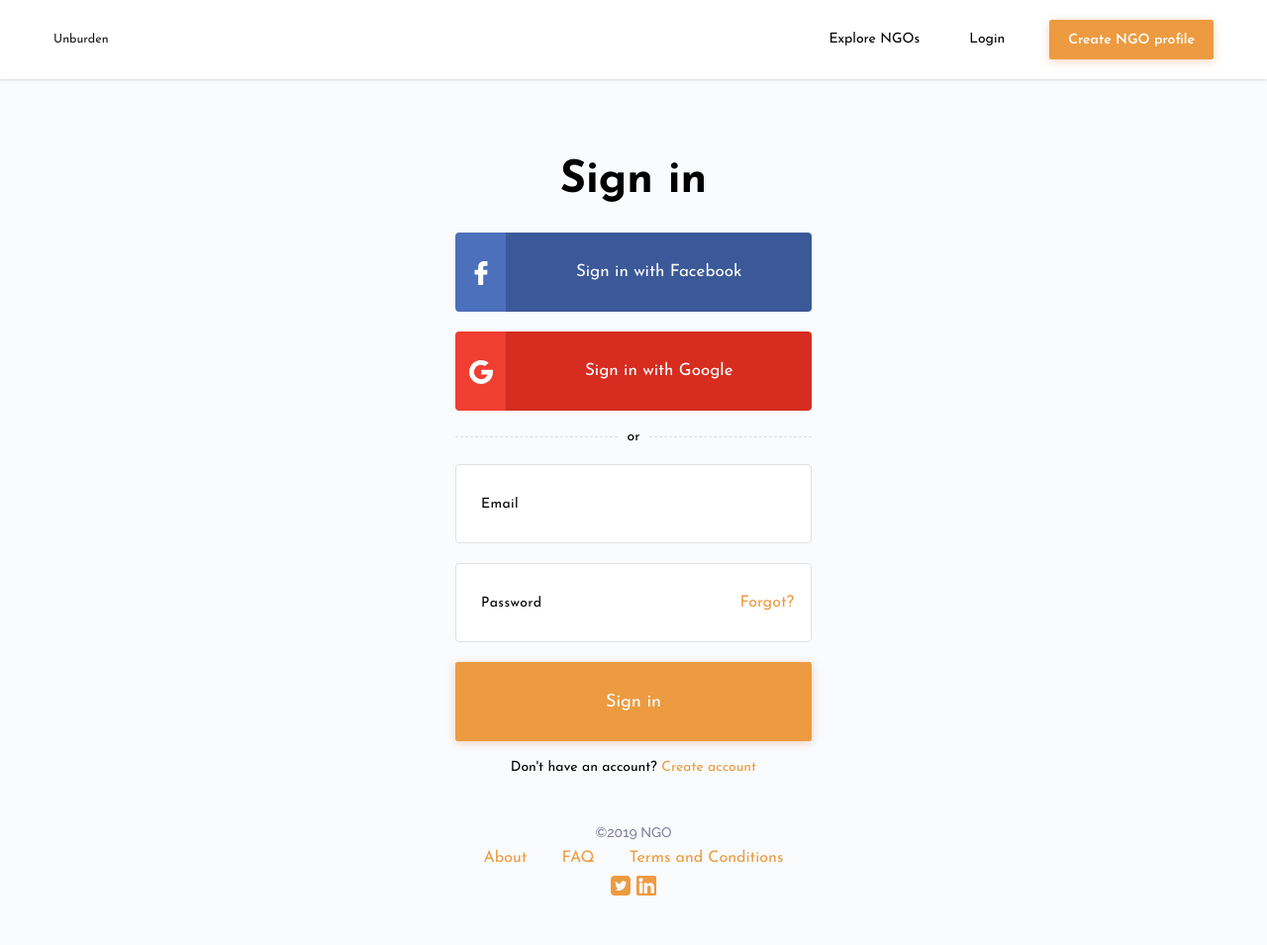
After one commit to olasunkanmi04/ngo, a PHP site: page /login.html in a window 1280 px wide. The commit adds this page. Shown: the whole page at 99% size. Run offline with PHP 8.4, Linux system fonts and the light colour scheme.

Commit message:
did login page

```diff
--- a/css/main.css
+++ b/css/main.css
@@ -573,8 +573,12 @@ body {
   .footer__list {
     display: inline-block;
     margin-right: 30px; }
+    .footer__list:last-child {
+      margin-right: 0; }
     .footer__list a {
       color: #ed9b40; }
+    .footer__list-wrap {
+      padding: 0 10px; }
   .footer__social {
     margin-top: 10px; }
     .footer__social svg {
@@ -982,3 +986,130 @@ body {
 @media screen and (max-width: 767px) {
   .donate__block {
     max-width: 400px; } }
+
+.login__form {
+  width: 400px;
+  margin: 50px auto;
+  padding: 0 20px; }
+
+.login__title {
+  font-size: 45px;
+  color: #000000;
+  line-height: 65px;
+  font-weight: 700;
+  text-align: center; }
+
+.login__divider {
+  display: flex;
+  margin-top: 20px;
+  align-items: center; }
+  .login__divider span {
+    margin: 0 10px;
+    color: #000000;
+    font-size: 14px; }
+  .login__divider hr {
+    margin: 0;
+    width: 100%;
+    height: 1px;
+    border-top: 1px dashed #dedede; }
+
+.login__google, .login__facebook {
+  display: flex;
+  margin-top: 20px; }
+  .login__google-icon, .login__facebook-icon {
+    background: #4C70BB;
+    width: 14.3%;
+    height: 80px;
+    border-radius: 4px 0 0 4px;
+    text-align: center;
+    line-height: 80px; }
+    .login__google-icon svg, .login__facebook-icon svg {
+      width: 24px;
+      height: 24px;
+      fill: #ffffff; }
+  .login__google-button, .login__facebook-button {
+    width: 85.7%;
+    border-radius: 0 4px 4px 0;
+    height: 80px;
+    text-align: center;
+    background: #3b5998; }
+    .login__google-button:hover, .login__facebook-button:hover {
+      background: rgba(59, 89, 152, 0.9); }
+    .login__google-button span, .login__facebook-button span {
+      color: #ffffff;
+      font-size: 17px;
+      line-height: 80px; }
+
+.login__google-icon {
+  background: #f03e31;
+  width: 14.3%;
+  height: 80px;
+  border-radius: 4px 0 0 4px;
+  text-align: center;
+  line-height: 80px; }
+  .login__google-icon svg {
+    width: 24px;
+    height: 24px;
+    fill: #ffffff; }
+
+.login__google-button {
+  width: 85.7%;
+  border-radius: 0 4px 4px 0;
+  height: 80px;
+  text-align: center;
+  background: #d62d20; }
+  .login__google-button:hover {
+    background: rgba(214, 45, 32, 0.9); }
+  .login__google-button span {
+    color: #ffffff;
+    font-size: 17px;
+    line-height: 80px; }
+
+.login__input {
+  margin-top: 20px;
+  height: 80px;
+  width: 100%;
+  border-radius: 4px;
+  border: 1px solid #E1E1E1;
+  color: #000000;
+  font-size: 14px;
+  padding: 15px 25px;
+  letter-spacing: 0.4px;
+  font-weight: normal; }
+  .login__input::placeholder {
+    color: #000000; }
+
+.login__pw {
+  position: relative;
+  margin-top: 20px; }
+
+.login__fgpw {
+  position: absolute;
+  top: 0;
+  line-height: 80px;
+  color: #ed9b40;
+  right: 5%; }
+  .login__fgpw:hover {
+    color: #ec830a; }
+
+.login__btn {
+  height: 80px;
+  width: 100%;
+  margin-top: 20px;
+  font-size: 18px;
+  font-weight: normal; }
+
+.login__ngtv {
+  margin-top: 20px;
+  text-align: center;
+  font-size: 14px;
+  color: #000000; }
+  .login__ngtv a {
+    color: #ed9b40; }
+    .login__ngtv a:hover {
+      color: #ec830a; }
+
+@media screen and (max-width: 479px) {
+  .login__form {
+    width: 100%;
+    padding: 0 10px; } }
--- /dev/null
+++ b/login.html
@@ -0,0 +1,77 @@
+<!DOCTYPE html>
+<html lang="en">
+
+<head>
+    <meta charset="UTF-8">
+    <meta name="viewport" content="width=device-width, initial-scale=1.0">
+    <meta http-equiv="X-UA-Compatible" content="ie=edge">
+    <link rel="stylesheet" href="css/bootstrap.css">
+    <link rel="stylesheet" href="css/main.css">
+    <link href="https://fonts.googleapis.com/css?family=Josefin+Sans:200,400,600,700" rel="stylesheet">
+    <link href="https://fonts.googleapis.com/css?family=Raleway:400,500,600,700" rel="stylesheet">
+    <script src="js/csi.min.js"></script>
+    <title>Explore</title>
+</head>
+
+<body>
+    <div data-include="svg.html"></div>
+    <div data-include="navbar.html"></div>
+
+    <div class="explore-ngo__body pb-0">
+        <div class="login__form">
+            <h3 class="login__title">Sign in</h3>
+
+            <a href="#">
+                <div class="login__google">
+                    <div class="login__facebook-icon">
+                        <svg class="icon icon-facebook-logo">
+                            <use xlink:href="#icon-facebook-logo"></use>
+                        </svg>
+                    </div>
+                    <div class="login__facebook-button">
+                        <span>Sign in with Facebook</span>
+                    </div>
+                </div>
+            </a>
+
+            <a href="#">
+                <div class="login__google">
+                    <div class="login__google-icon">
+                        <svg class="icon icon-google">
+                            <use xlink:href="#icon-google"></use>
+                        </svg>
+                    </div>
+                    <div class="login__google-button">
+                        <span>Sign in with Google</span>
+                    </div>
+                </div>
+            </a>
+
+            <div class="login__divider">
+                <hr>
+                <span>or</span>
+                <hr>
+            </div>
+
+            <form action="">
+                <input type="email" class="login__input" placeholder="Email">
+                <div class="login__pw">
+                    <input type="password" class="login__input mt-0" placeholder="Password">
+                    <a href="#" class="login__fgpw">Forgot?</a>
+                </div>
+                <button class="cta__button btn login__btn">Sign in</button>
+            </form>
+            <p class="login__ngtv">Don't have an account? <a href="#">Create account</a></p>
+        </div>
+    </div>
+
+    <div data-include="footer.html"></div>
+
+    <script src="js/jquery.min.js"></script>
+    <script src="https://unpkg.com/popper.js/dist/umd/popper.min.js"></script>
+    <script src="js/bootstrap.min.js"></script>
+    <script src="js/tether.min.js"></script>
+    <script src="js/main.js"></script>
+</body>
+
+</html>
--- a/navbar.html
+++ b/navbar.html
@@ -11,7 +11,7 @@
                 <a class="nav-link navbar__header-link" href="explore-ngo.html">Explore NGOs</a>
             </li>
             <li class="nav-item navbar__header-item">
-                <a class="nav-link navbar__header-link" href="#">Login</a>
+                <a class="nav-link navbar__header-link" href="login.html">Login</a>
             </li>
         </ul>
         <div>
--- a/scss/components/_footer.scss
+++ b/scss/components/_footer.scss
@@ -16,8 +16,16 @@
         display: inline-block;
         margin-right: 30px;
 
+        &:last-child {
+            margin-right: 0;
+        }
+
         a {
             color: #ed9b40;
+        }
+
+        &-wrap {
+            padding: 0 10px;
         }
     }
 
--- a/scss/main.scss
+++ b/scss/main.scss
@@ -16,3 +16,4 @@
 @import "modules/home";
 @import "modules/ngo-details";
 @import "modules/donate";
+@import "modules/login";
--- /dev/null
+++ b/scss/modules/_login.scss
@@ -0,0 +1,172 @@
+.login {
+    &__form {
+        width: 400px;
+        margin: 50px auto;
+        padding: 0 20px;
+    }
+
+    &__title {
+        font-size: 45px;
+        color: #000000;
+        line-height: 65px;
+        font-weight: 700;
+        text-align: center;
+    }
+
+    &__divider {
+        display: flex;
+        margin-top: 20px;
+        align-items: center;
+
+        span {
+            margin: 0 10px;
+            color: #000000;
+            font-size: 14px;
+        }
+
+        hr {
+            margin: 0;
+            width: 100%;
+            height: 1px;
+            border-top: 1px dashed #dedede;
+        }
+    }
+
+    &__google,
+    &__facebook {
+        display: flex;
+        margin-top: 20px;
+
+        &-icon {
+            background: #4C70BB;
+            width: 14.3%;
+            height: 80px;
+            border-radius: 4px 0 0 4px;
+            text-align: center;
+            line-height: 80px;
+
+            svg {
+                width: 24px;
+                height: 24px;
+                fill: #ffffff;
+            }
+        }
+
+        &-button {
+            width: 85.7%;
+            border-radius: 0 4px 4px 0;
+            height: 80px;
+            text-align: center;
+            background: rgb(59, 89, 152);
+
+            &:hover {
+                background: rgba(59, 89, 152, 0.9);
+            }
+
+            span {
+                color: #ffffff;
+                font-size: 17px;
+                line-height: 80px;
+            }
+        }
+    }
+
+    &__google {
+        &-icon {
+            background: #f03e31;
+            width: 14.3%;
+            height: 80px;
+            border-radius: 4px 0 0 4px;
+            text-align: center;
+            line-height: 80px;
+
+            svg {
+                width: 24px;
+                height: 24px;
+                fill: #ffffff;
+            }
+        }
+
+        &-button {
+            width: 85.7%;
+            border-radius: 0 4px 4px 0;
+            height: 80px;
+            text-align: center;
+            background: #d62d20;
+
+            &:hover {
+                background: rgba(#d62d20, 0.9);
+            }
+
+            span {
+                color: #ffffff;
+                font-size: 17px;
+                line-height: 80px;
+            }
+        }
+    }
+
+    &__input {
+        margin-top: 20px;
+        height: 80px;
+        width: 100%;
+        border-radius: 4px;
+        border: 1px solid #E1E1E1;
+        color: #000000;
+        font-size: 14px;
+        padding: 15px 25px;
+        letter-spacing: 0.4px;
+        font-weight: normal;
+
+        &::placeholder {
+            color: #000000;
+        }
+    }
+
+    &__pw {
+        position: relative;
+        margin-top: 20px;
+    }
+
+    &__fgpw {
+        position: absolute;
+        top: 0;
+        line-height: 80px;
+        color: #ed9b40;
+        right: 5%;
+
+        &:hover {
+            color: #ec830a;
+        }
+    }
+
+    &__btn {
+        height: 80px;
+        width: 100%;
+        margin-top: 20px;
+        font-size: 18px;
+        font-weight: normal;
+    }
+
+    &__ngtv {
+        margin-top: 20px;
+        text-align: center;
+        font-size: 14px;
+        color: #000000;
+
+        a {
+            color: #ed9b40;
+
+            &:hover {
+                color: #ec830a;
+            }
+        }
+    }
+}
+
+@media screen and (max-width:479px) {
+    .login__form {
+        width: 100%;
+        padding: 0 10px;
+    }
+}
--- a/svg.html
+++ b/svg.html
@@ -205,5 +205,41 @@
                 d="M5.282 16l13.211-13.211c0.303-0.303 0.303-0.795 0-1.098l-1.464-1.464c-0.146-0.146-0.343-0.227-0.549-0.227s-0.403 0.082-0.549 0.227l-15.224 15.224c-0.303 0.303-0.303 0.795 0 1.098l15.224 15.224c0.145 0.146 0.343 0.227 0.549 0.227s0.403-0.082 0.549-0.227l1.464-1.464c0.303-0.303 0.303-0.795 0-1.098l-13.211-13.211z">
             </path>
         </symbol>
+        <symbol id="icon-violence" viewBox="0 0 32 32">
+            <title>violence</title>
+            <path fill="#82c407"
+                d="M30.815 21.921l-4.281-0.6c0 0 0.24-4.422 0.24-4.44l-0.631-3.757-0.702-1.508-3.489-1.5 4.309 0.655c0.007 0.014 1.673 3.594 1.673 3.594 0.619 1.327 2.702 0.464 2.089-0.941-0.004-0.009-0.007-0.018-0.011-0.026-2.032-4.366-1.942-4.189-2.016-4.3-0.179-0.27-0.463-0.452-0.783-0.5l-4.758-0.724 2.541-0.203c-0.361-0.584-1.056-0.915-1.771-0.78l-2.994 0.566c-0.899 0.17-1.499 1.015-1.375 1.911l-1.337 1.486-3.53-2.127c-0.541-0.326-1.244-0.152-1.57 0.39s-0.152 1.244 0.39 1.57l4.338 2.614c0.47 0.283 1.074 0.193 1.441-0.215l0.801-0.89 1.155 5.864 0.015 11.223c0.001 0.759 0.617 1.373 1.375 1.373 0.001 0 0.001 0 0.002 0 0.759-0.001 1.374-0.617 1.373-1.377l-0.016-11.739 0.7-0.132-0.274 5.026c-0.039 0.713 0.475 1.338 1.182 1.437l5.533 0.775c0.065 0.009 0.129 0.013 0.192 0.013 0.675-0 1.264-0.497 1.36-1.185 0.105-0.752-0.419-1.447-1.171-1.553z">
+            </path>
+            <path fill='#ed9b40'
+                d="M23.188 3.873c0 1.397-1.133 2.53-2.53 2.53s-2.53-1.133-2.53-2.53c0-1.397 1.133-2.53 2.53-2.53s2.53 1.133 2.53 2.53z">
+            </path>
+            <path
+                d="M18.315 21.815c-0.825-1.101-2.386-1.324-3.487-0.499-0.762 0.571-1.24 1.623-0.845 2.758 1.050 0.464 2.139 1.020 3.081 1.613 0.264-0.082 0.518-0.21 0.752-0.385 1.101-0.825 1.324-2.386 0.499-3.487z">
+            </path>
+            <path fill="#0788c4"
+                d="M16.789 26.974l-3.705-1.907-0.97-4.964c0.411 0.639 0.788 1.355 1.102 2.051 0.375-0.575 0.373-1.347-0.063-1.929-0.724-0.966-1.818-1.586-3.019-1.71s-2.399 0.259-3.305 1.056l-2.691 2.368c-0.67 0.59-1.040 1.45-1.008 2.342 0.031 0.853 0.428 1.649 1.084 2.189 0.137 0.161 0.067 0.093 1.874 1.455l-4.727-0.026c-0.003-0-0.005-0-0.008-0-0.744 0-1.35 0.601-1.354 1.347-0.004 0.748 0.599 1.357 1.347 1.361 0.013 0 8.819 0.049 8.819 0.049 0.581-0 1.097-0.37 1.283-0.921 0.187-0.553-0.002-1.163-0.468-1.515l-2.837-2.138 1.548-1.16c-0.031-1.349 0.043-2.696 0.281-4.008l1.001 5.122c0.066 0.339 0.284 0.629 0.591 0.787l4.191 2.157c0.555 0.285 1.235 0.067 1.52-0.487s0.067-1.234-0.487-1.52z">
+            </path>
+        </symbol>
+        <symbol id="icon-facebook-logo" viewBox="0 0 32 32">
+            <title>facebook-logo</title>
+            <path
+                d="M23.999 0.007l-4.15-0.007c-4.662 0-7.675 3.091-7.675 7.875v3.631h-4.172c-0.361 0-0.652 0.292-0.652 0.653v5.261c0 0.361 0.292 0.652 0.652 0.652h4.172v13.275c0 0.361 0.292 0.653 0.652 0.653h5.444c0.361 0 0.652-0.292 0.652-0.652v-13.275h4.878c0.361 0 0.652-0.292 0.652-0.652l0.002-5.261c0-0.173-0.069-0.339-0.191-0.461s-0.289-0.191-0.462-0.191h-4.88v-3.078c0-1.479 0.353-2.23 2.28-2.23l2.795-0.001c0.36 0 0.652-0.292 0.652-0.652v-4.885c0-0.36-0.292-0.652-0.651-0.652z">
+            </path>
+        </symbol>
+        <symbol id="icon-google" viewBox="0 0 32 32">
+            <title>google</title>
+            <path fill="#fff" style="fill: var(--color1, #fff)"
+                d="M7.092 19.333l-1.113 4.159-4.071 0.087c-1.2-2.193-1.906-4.805-1.906-7.581 0-2.687 0.661-5.22 1.83-7.444l-0.042 0.088 3.624 0.667 1.588 3.6c-0.325 0.92-0.512 1.981-0.512 3.086 0 1.2 0.221 2.347 0.625 3.405l-0.022-0.066z">
+            </path>
+            <path fill="#fff" style="fill: var(--color1, #fff)"
+                d="M31.72 13.011c0.179 0.898 0.282 1.931 0.282 2.988 0 5.032-2.323 9.522-5.955 12.455l-0.030 0.024-4.565-0.233-0.651-4.033c1.873-1.112 3.307-2.794 4.081-4.804l0.022-0.065h-8.551v-6.331h15.368z">
+            </path>
+            <path fill="#fff" style="fill: var(--color1, #fff)"
+                d="M26.016 28.476v0c-2.716 2.196-6.213 3.526-10.019 3.526-6.060 0-11.333-3.369-14.048-8.335l-0.042-0.084 5.185-4.249c1.392 3.638 4.855 6.175 8.91 6.175 1.768 0 3.423-0.482 4.842-1.322l-0.044 0.024z">
+            </path>
+            <path fill="#fff" style="fill: var(--color1, #fff)"
+                d="M26.213 3.684l-5.184 4.243c-1.428-0.902-3.166-1.438-5.029-1.438-4.147 0-7.674 2.653-8.977 6.354l-0.020 0.067-5.212-4.267c2.721-5.175 8.060-8.643 14.208-8.643 3.895 0 7.465 1.392 10.24 3.705l-0.026-0.021z">
+            </path>
+        </symbol>
     </defs>
 </svg>
```
Also changed, not shown: explore-ngo.html (+14 -22 lines), icons/facebook-logo.svg (added), icons/violence .svg (added), 2 other files.
